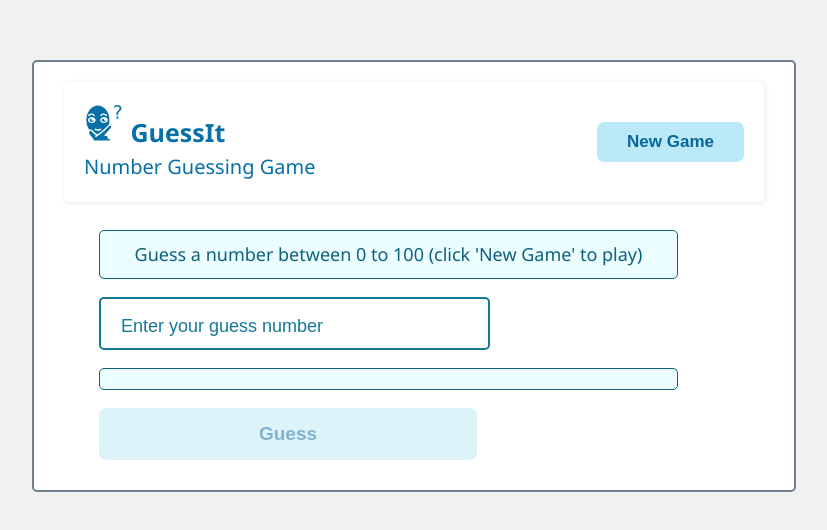
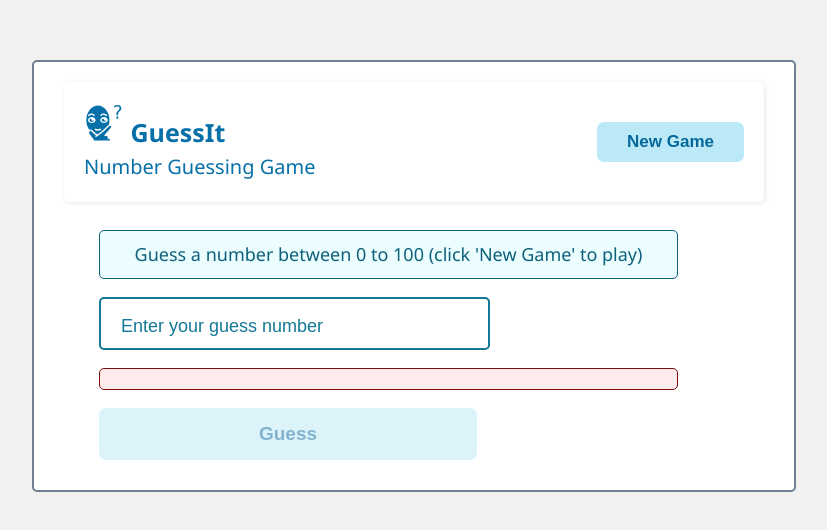
Before and after one commit to WaithakaGuru/GuessIt, a React (Vite) app: page / in a window 1280 px wide. Shown: the part 132-662 px from the top of the page, without its empty margins (234-1061 px from the left). Built offline with nearby package versions, Linux system fonts and the light colour scheme.

Commit message:
Add Green color theme for Victory state

```diff
--- a/src/components/game.tsx
+++ b/src/components/game.tsx
@@ -55,7 +55,7 @@ export default function GuessGameUI() {
       <div className="game-container">
         {currentGuessState.playGameOn ? (
           <p
-            className={currentGuessState.trials === 0 ? "no-trials" : "trials"}
+            className={currentGuessState.trials === 0 ? "no-trials" : ""}
           >
             {currentGuessState.trials} Trials Remaining
           </p>
@@ -72,7 +72,7 @@ export default function GuessGameUI() {
           placeholder="Enter your guess number"
           onChange={handleGuessInput}
         />
-        <p className={currentGuessState.trials <= 1 ? "no-trials" : "trials"}>
+        <p className={currentGuessState.win ?"trials"  : "no-trials"}>
           {currentGuessState.gameStatus}
         </p>
         <button
--- a/src/guess.css
+++ b/src/guess.css
@@ -137,11 +137,12 @@ button.guess-btn {
   text-align: center;
 }
 
-/* .game-container > p.trials {
+.game-container > p.trials {
   background-color: rgb(235, 255, 235);
   color: rgb(13, 122, 40);
   border: 0.1rem solid rgb(13, 122, 20);
-} */
+}
+
 .game-container > p.no-trials {
   background-color: rgb(255, 235, 235);
   color: rgb(122, 13, 13);
--- a/src/guessReducer.tsx
+++ b/src/guessReducer.tsx
@@ -6,6 +6,7 @@ export type GuessState = {
   gameStatus: string;
   secretNumber: number;
   playGameOn: boolean;
+  win?: boolean
 };
 
 type ReducerAction = {
@@ -44,7 +45,7 @@ export function guessReducer(
         if (action.payload === previousGuessState.secretNumber)
           return {
             ...previousGuessState,
-            playGameOn: false,
+            playGameOn: false, win: true,
             gameStatus: `Victory🏆: Your score is ${previousGuessState.trials * 10}%`,
           };
         if (action.payload! < previousGuessState.secretNumber)
```
